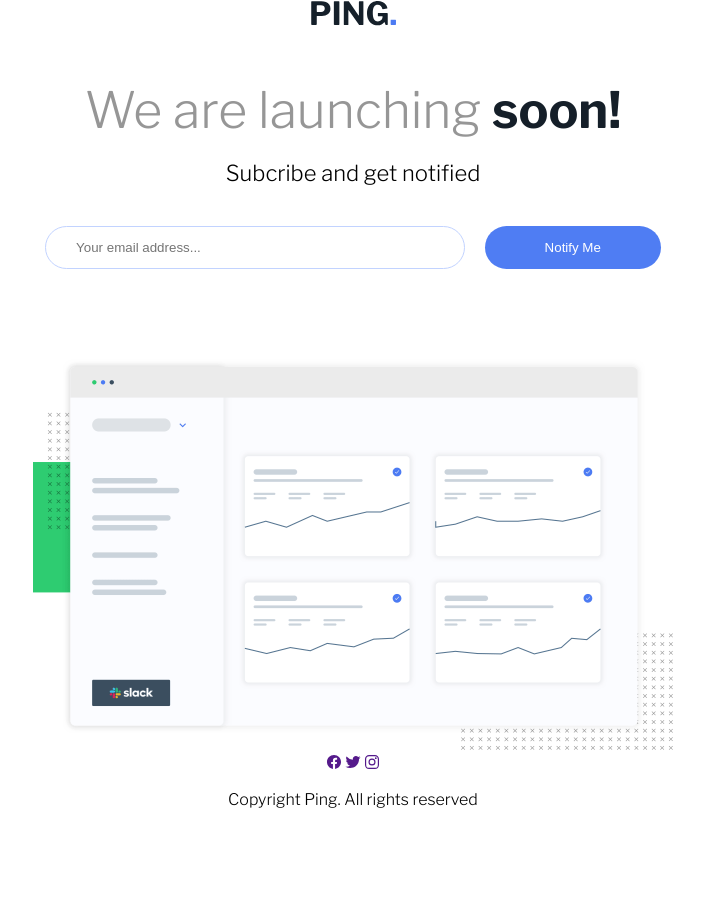
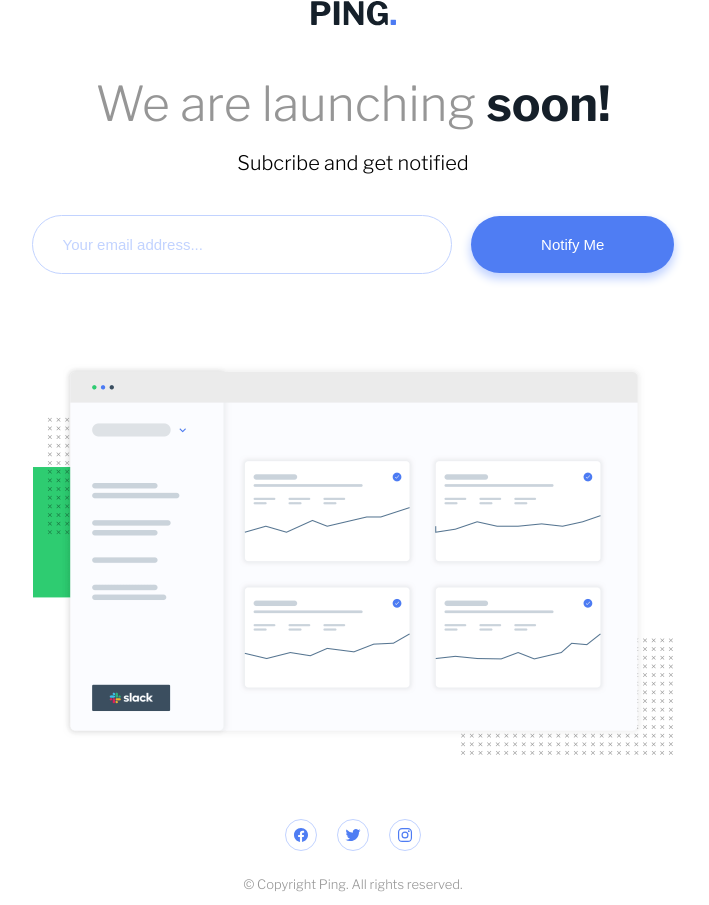
Before and after one commit to sandlerz/Ping-Coming-Soon-Page-Master, a plain HTML site: page index.html in a window 1280 px wide. Shown: the whole page, without its empty margins (287-996 px from the left). Before the commit the page ends 825 px from the top, so only its background shows below. Drawn offline with nearby package versions, Linux system fonts and the light colour scheme.

Commit message:
Desktop almost done

```diff
--- a/index.html
+++ b/index.html
@@ -16,7 +16,7 @@
     </header>
     <form id="form1" action="">
       <input type="email" name="email" placeholder="Your email address..." id="email" required>
-      <input type="submit" value="Notify Me">
+      <input type="submit" id="submit" value="Notify Me">
     </form>
     <img class="illustration" src="images/illustration-dashboard.png" alt="">
     <footer>
@@ -25,7 +25,7 @@
         <a href=""><ion-icon name="logo-twitter"></ion-icon></a>
         <a href=""><ion-icon name="logo-instagram"></ion-icon></a>
       </div>
-      <p>Copyright Ping. All rights reserved</p>
+      <p>&copy; Copyright Ping. All rights reserved.</p>
     </footer>
   </main>
   <script type="module" src="https://unpkg.com/ionicons@5.5.2/dist/ionicons/ionicons.esm.js"></script>
--- a/style/_global.scss
+++ b/style/_global.scss
@@ -13,7 +13,7 @@ body{
   margin: 0;
   padding: 0;
   display: grid;
-  place-items: center;
+  place-content: center;
   min-height: 100vh;
 }
 
--- a/style/style.scss
+++ b/style/style.scss
@@ -4,7 +4,6 @@
 
 body{
   font-family: $font;
-
 }
 
 header{
@@ -13,12 +12,12 @@ header{
   max-width: 85px;
   width: 100%;
   height: auto;
-  margin-bottom: 50px;
+  margin-bottom: 45px;
   }
 
   h1{
     font-weight: 300;
-    font-size: 5rem;
+    font-size: 4.8rem;
     color: $Gray;
     margin: 0;
     b{
@@ -27,32 +26,72 @@ header{
   }
 
   p{
-    font-size: 2.2rem;
+    font-size: 2rem;
     font-weight: 400;
-    margin: 20px  0 40px;
+    margin: 18px  0 40px;
   }
 }
+
 form{
   margin-bottom: 90px;
 
-  [type="email"]{
+  #email{
+    font-size: 1.5rem;
     width: 420px;
-    padding: 13px 30px;
+    padding: 20px 30px;
     border-radius: 30px;
     border: 1px $PaleBlue solid;
     margin-right: 16px;
   }
 
-  [type=submit]{
-    padding: 14px 60px;
+  #email::placeholder{
+    color: $PaleBlue;
+  }
+
+  #submit{
+    font-size: 1.5rem;
+    font-weight: 400;
+    padding: 20px 70px;
     border-radius: 30px;
     border: none;
     background-color: $Blue;
     color: white;
+    cursor: pointer;
+    box-shadow: 0px 5px 10px 1px $PaleBlue;
+  }
+  #submit:hover{
+    background-color: hsl(223, 81%, 69%);
   }
 }
+
 .illustration{
   max-width: 640px;
   width: 100%;
   height: auto;
+  margin-bottom: 60px;
 }
+
+footer{
+  div{
+    display: flex;
+    justify-content: center;
+    margin-bottom: 25px;
+    a{
+      color: $Blue;
+      margin: 0 10px;
+      border: 0.5px solid $PaleBlue;
+      border-radius: 50%;
+      padding: 7px;
+      justify-items: center;
+      line-height: 1px;
+    }
+    a:hover{
+      background-color: $Blue;
+      color: white;
+    }
+  }
+  p{
+    color: $Gray;
+    font-size: 1.3rem;
+  }
+}
```
Also changed, not shown: style/css/style.css, 1 other file.
